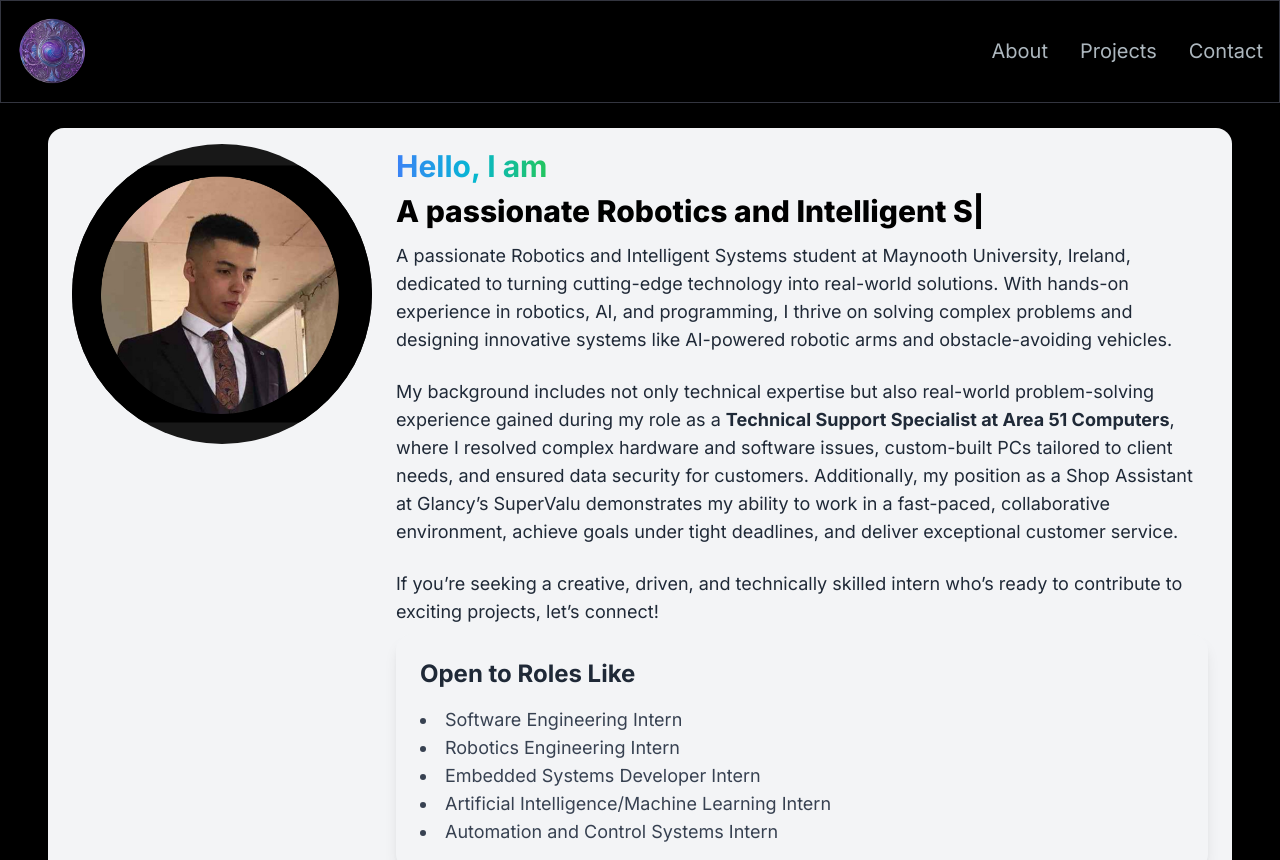
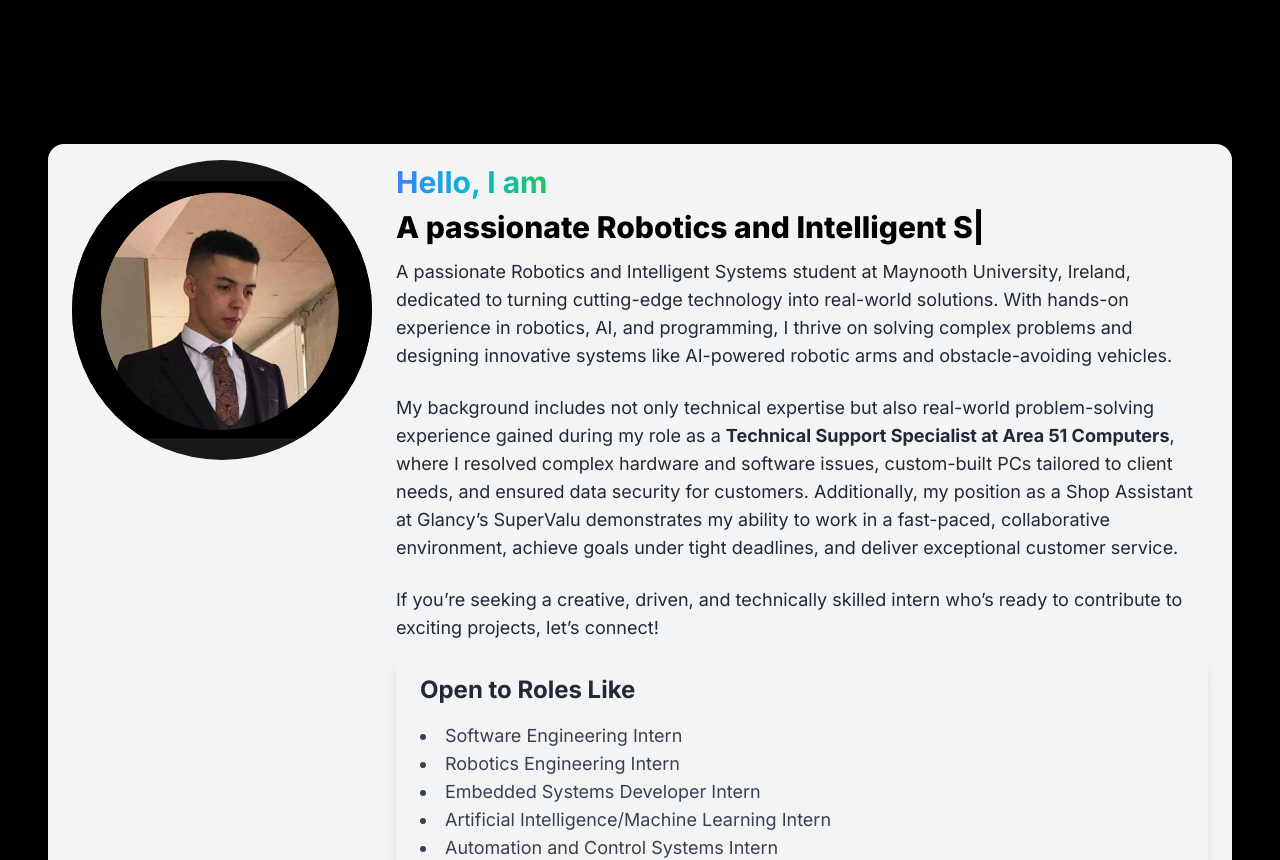
Before and after one commit to Chris-Sibanda/Portfolio, a Next.js app: page / in a window 1280 px wide. Shown: the top 860 px of the page. Built offline with nearby package versions, Linux system fonts and the light colour scheme.

Commit message:
updated Nav bar to draw attention to important information

```diff
--- a/src/app/components/Navbar.jsx
+++ b/src/app/components/Navbar.jsx
@@ -1,87 +1,25 @@
-'use client';
-import Link from 'next/link';
-import React, { useState, useEffect } from 'react';
-import NavLink from './NavLink';
-import { Bars3Icon, XMarkIcon } from '@heroicons/react/24/solid';
-import MenuOverlay from './MenuOverlay';
-import Image from 'next/image';
+import React from "react";
 
-const navLinks = [
-  {
-    title: 'About',
-    path: '#about-title',
-  },
-  {
-    title: 'Projects',
-    path: '#projects',
-  },
-  {
-    title: 'Contact',
-    path: '#contact',
-  },
-];
+const tabButtonStyles = {
+  base: 'px-4 py-2 mb-2 sm:mb-0 sm:mr-2 rounded-lg transition-all duration-300 bg-black border-80 border-gradient-to-br from-blue-500 via-cyan-500 to-green-500', // Gradient border, black background
+  active:
+    'bg-gradient-to-br from-blue-500 via-cyan-500 to-green-500 text-white border-transparent rounded-lg', // Active styles
+  inactive:
+    'text-white hover:text-white hover:bg-gradient-to-br hover:from-blue-500 hover:via-cyan-500 hover:to-green-500 rounded-lg', // Hover styles
+};
 
-const Navbar = () => {
-  const [navbarOpen, setNavbarOpen] = useState(false);
-  const [navbarHeight, setNavbarHeight] = useState(0);
 
-  // Calculate and update the navbar height on component mount
-  useEffect(() => {
-    const navbarElement = document.querySelector('nav');
-    if (navbarElement) {
-      setNavbarHeight(navbarElement.clientHeight);
-    }
-  }, []);
+// Inside your TabButton component relative group text-center text-white px-2 py-2 bg-gradient-to-r from-blue-500 via-cyan-500 to-green-500 animate-shine border-4 rounded-lg
+const TabButton = ({ selectTab, active, children }) => {
+  const styles = active
+    ? `${tabButtonStyles.base} ${tabButtonStyles.active}`
+    : `${tabButtonStyles.base} ${tabButtonStyles.inactive}`;
 
   return (
-    <nav className="fixed mx-auto border border-[#33353F] top-0 left-0 right-0 z-10 bg-black bg-opacity-100 z-[11]">
-      <div className="flex container lg:py-4 flex-wrap items-center justify-between mx-auto px-4 py-2">
-        <Link
-          href={'/'}
-          className="text-2xl md:text-5xl text-white font-semibold"
-        >
-          <Image
-            alt="logo image"
-            src="/images/logofinal.png"
-            width={70}
-            height={70}
-            priority
-            // layout="fixed"
-          />
-        </Link>
-        <div className="mobile-menu block md:hidden">
-          {!navbarOpen ? (
-            <button
-              onClick={() => setNavbarOpen(true)}
-              className="flex items-center px-3 py-2 border rounded border-slate-200 text-slate-200 hover:text-white hover:border-white"
-            >
-              <Bars3Icon className="h-5 w-5" />
-            </button>
-          ) : (
-            <button
-              onClick={() => setNavbarOpen(false)}
-              className="flex items-center px-3 py-2 border rounded border-slate-200 text-slate-200 hover:text-white hover:border-white"
-            >
-              <XMarkIcon className="h-5 w-5" />
-            </button>
-          )}
-        </div>
-        <div className="menu hidden md:block md:w-auto" id="navbar">
-          <ul className="flex p-4 md:p-0 md:flex-row md:space-x-8 mt-0">
-            {navLinks.map((link, index) => (
-              <li key={index}>
-                <NavLink
-                  href={link.path === '#about' ? `/${link.path}` : link.path}
-                  title={link.title}
-                />
-              </li>
-            ))}
-          </ul>
-        </div>
-      </div>
-      {navbarOpen ? <MenuOverlay links={navLinks} /> : null}
-    </nav>
+    <button className={styles} onClick={selectTab}>
+      {children}
+    </button>
   );
 };
 
-export default Navbar;
+export default TabButton;
```
